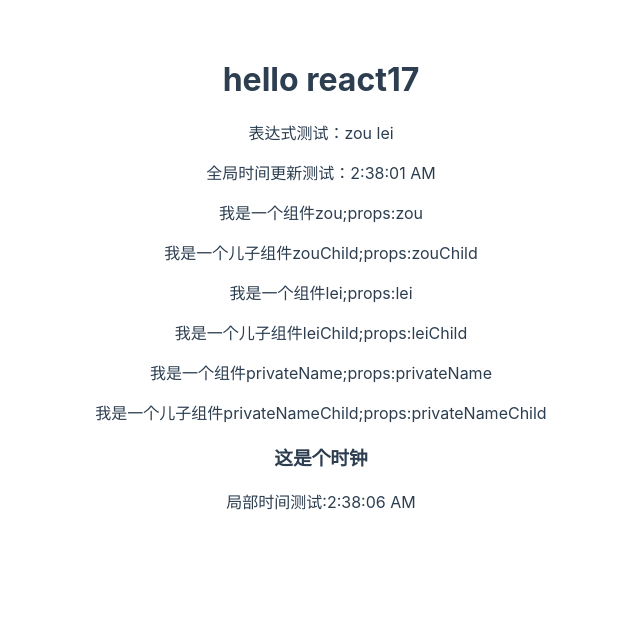
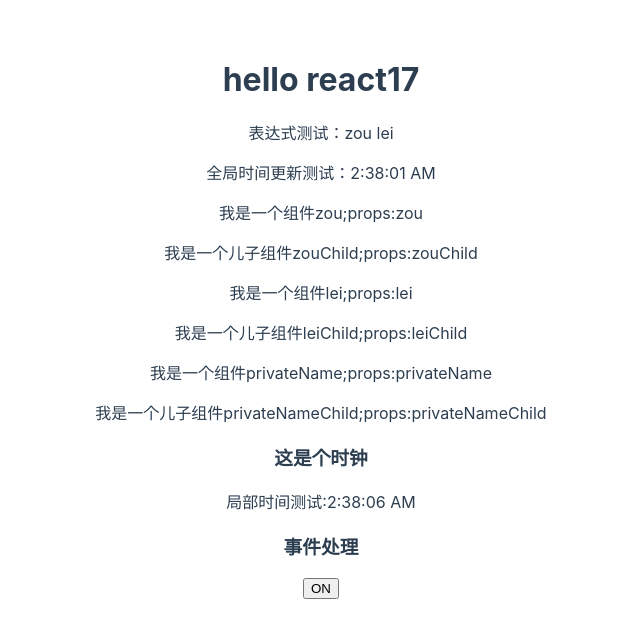
Before and after one commit to 11zouzouzou/react17Learn, a React (Vite) app: page / in a window 1280 px wide. Shown: the top 638 px of the page, without its empty margins (319-959 px from the left). Built offline with nearby package versions, Linux system fonts and the light colour scheme.

Commit message:
toggle component add

```diff
--- /dev/null
+++ b/src/components/ToggleComp.tsx
@@ -0,0 +1,32 @@
+import React from "react";
+class Toggle extends React.Component {
+  state: ToggleState;
+  constructor(props?: any) {
+    super(props);
+    this.state = { isToggleOn: true };
+
+    // 为了在回调中使用 `this`，这个绑定是必不可少的
+    this.handleClick = this.handleClick.bind(this);
+  }
+
+  handleClick(e: any) {
+    console.log(e); //事件传递
+    this.setState((prevState: ToggleState) => ({
+      isToggleOn: !prevState.isToggleOn,
+    }));
+  }
+
+  render() {
+    return (
+      <div>
+        <h3>事件处理</h3>
+        <button onClick={(e) => this.handleClick(e)}>{this.state.isToggleOn ? "ON" : "OFF"}</button>
+      </div>
+    );
+  }
+}
+interface ToggleState {
+  isToggleOn: boolean;
+}
+
+export { Toggle };
--- a/src/main.tsx
+++ b/src/main.tsx
@@ -5,6 +5,7 @@
 import HelloWorold from "./base/HelloWorld";
 import HelloComp from "./components/HelloComp";
 import { ClockComp } from "./components/ClockComp";
+import { Toggle } from "./components/ToggleComp";
 
 function tick() {
 	ReactDOM.render(
@@ -15,6 +16,7 @@
 			<HelloComp name="lei" />
 			<HelloComp />
 			<ClockComp />
+			<Toggle />
 		</React.StrictMode>,
 		document.getElementById("root")
 	);
```
